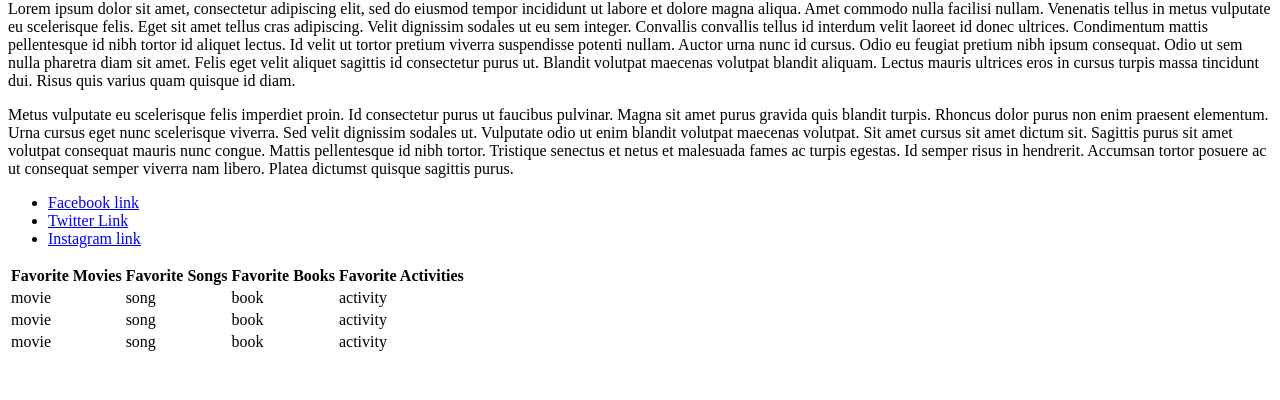
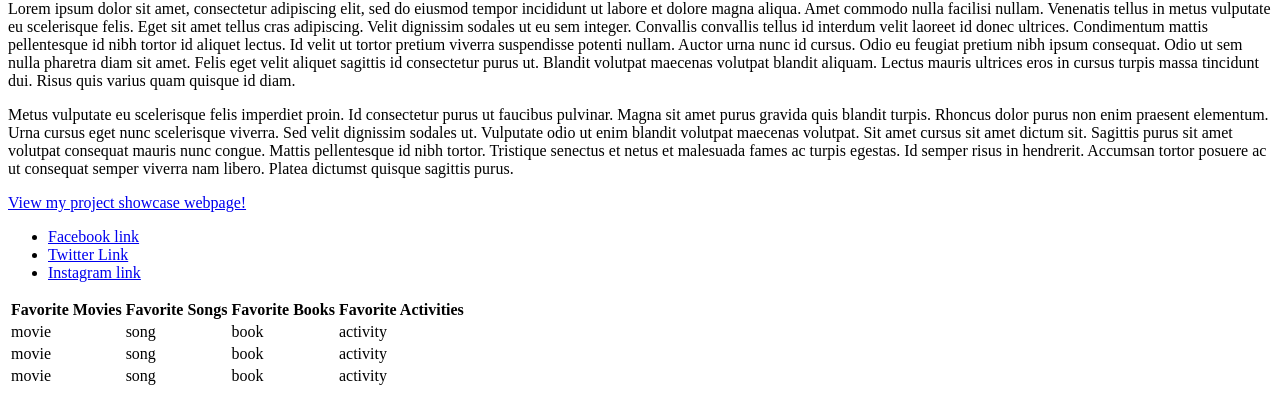
Before and after one commit to JustinHo97/justin.github.io, a plain HTML site: page index.html in a window 1280 px wide. Shown: the part 400-800 px from the top of the page. Drawn offline with Linux system fonts and the light colour scheme.

Commit message:
Update index.html

```diff
--- a/index.html
+++ b/index.html
@@ -14,6 +14,7 @@
   <p>
     Metus vulputate eu scelerisque felis imperdiet proin. Id consectetur purus ut faucibus pulvinar. Magna sit amet purus gravida quis blandit turpis. Rhoncus dolor purus non enim praesent elementum. Urna cursus eget nunc scelerisque viverra. Sed velit dignissim sodales ut. Vulputate odio ut enim blandit volutpat maecenas volutpat. Sit amet cursus sit amet dictum sit. Sagittis purus sit amet volutpat consequat mauris nunc congue. Mattis pellentesque id nibh tortor. Tristique senectus et netus et malesuada fames ac turpis egestas. Id semper risus in hendrerit. Accumsan tortor posuere ac ut consequat semper viverra nam libero. Platea dictumst quisque sagittis purus.
   </p>
+  <a href="https://justinho97.github.io/projectSite.github.io/">View my project showcase webpage!</a>
   <ul>
     <li><a href="facebook.com">Facebook link</a></li>
     <li><a href="twitter.com">Twitter Link</a></li>
```
